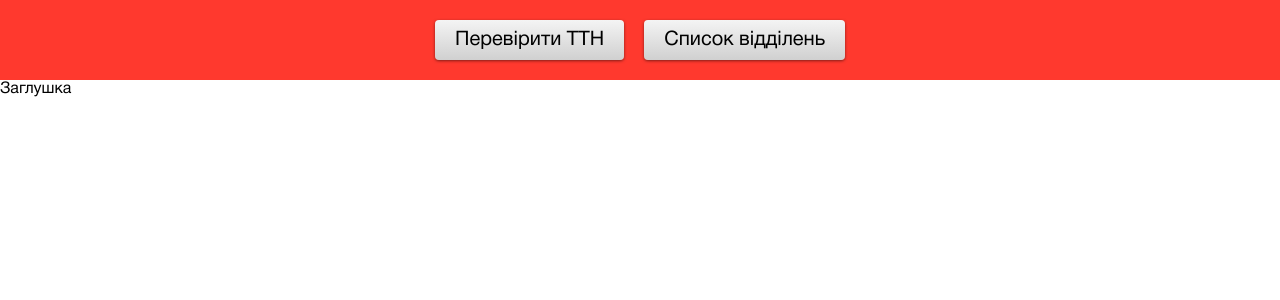
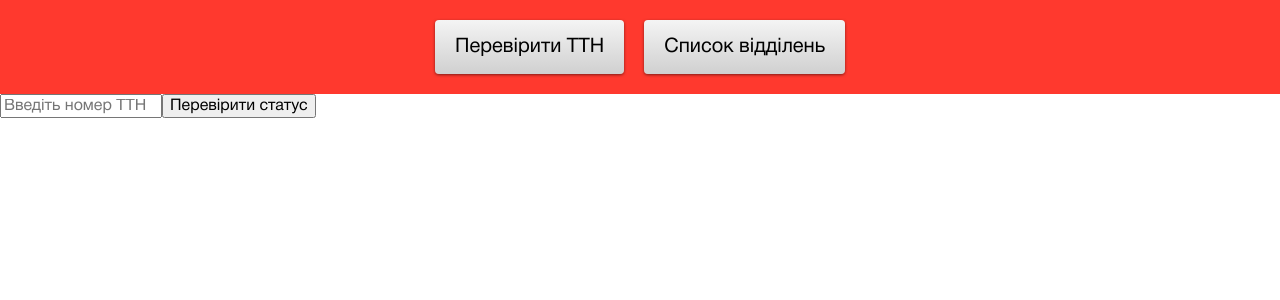
Before and after one commit to Ivan-GoIT/nova-pochta, a React (Create React App) app: page / in a window 1280 px wide. Shown: the top 300 px of the page. Built offline with nearby package versions, Linux system fonts and the light colour scheme.

Commit message:
work with searchForm

```diff
--- /dev/null
+++ b/jsconfig.json
@@ -0,0 +1,6 @@
+{
+  "compilerOptions": {
+    "baseUrl": "src"
+  },
+  "include": ["src"]
+}
--- a/src/App.jsx
+++ b/src/App.jsx
@@ -1,14 +1,16 @@
 import { Route, Routes } from 'react-router-dom';
-import './App.css';
-import NotFound from './components/NotFound/NotFound';
-import MainPage from './components/MainPage/MainPage';
-import { Stub } from './components/Stub';
+import 'App.css';
+import NotFound from 'components/NotFound/NotFound';
+import MainPage from 'pages/MainPage/MainPage';
+import { Stub } from 'components/Stub';
+import SearchForm from 'components/SearchForm/SearchForm';
+import formProperties from 'helpers/formProperties';
 
 function App() {
   return (
     <Routes>
       <Route path="/" element={<MainPage />}>
-        <Route index element={<Stub />} />
+        <Route index element={<SearchForm {...formProperties.ttn}/>} />
         <Route path="offices" element={<Stub />} />
         <Route path="*" element={<NotFound />} />
       </Route>
--- a/src/components/AppControls/AppControls.jsx
+++ b/src/components/AppControls/AppControls.jsx
@@ -7,10 +7,10 @@ const AppControls = () => {
     <header>
       <nav className={`${css.navigation}`}>
         <NavLink to="/" className={`${css.pageButton}`}>
-          Перевірити ТТН
+          <span>Перевірити ТТН</span>
         </NavLink>
         <NavLink to="/offices" className={`${css.pageButton}`}>
-          Список відділень
+          <span>Список відділень</span>
         </NavLink>
       </nav>
     </header>
--- a/src/components/AppControls/AppControls.module.css
+++ b/src/components/AppControls/AppControls.module.css
@@ -1,33 +1,34 @@
 header {
-  padding: 20px;
+  padding: 15px;
   background-color: var(--accent-bg-color);
 }
 
 .navigation {
   display: flex;
   justify-content: center;
-  gap: 20px;
+  gap: 15px;
 }
 
 .pageButton {
   text-align: center;
-  padding: 10px 20px;
+  padding: 10px 15px;
+
   border: none;
   border-radius: 4px;
-
   border-top-color: #d7d7d7;
 
   background: var(--main-button-bg-color);
   color: black;
 
   font-weight: 500;
-  font-size: 20px;
-  line-height: 1;
+  font-size: 18px;
+  line-height: 1.2;
   text-decoration: none;
 
   box-shadow: 0 1px 3px rgba(0, 0, 0, 0.5), inset 0 0px 0px white;
 
-  transition: background 250ms ease, color 250ms ease, border-color 250ms ease;
+  transition: background-color 250ms ease, color 250ms ease,
+    border-color 250ms ease;
 }
 
 .pageButton:hover,
@@ -36,3 +37,18 @@ header {
   color: whitesmoke;
   border-color: transparent;
 }
+
+@media screen and (min-width: 769px) {
+  header {
+    padding: 20px;
+  }
+
+  .navigation {
+    gap: 20px;
+  }
+
+  .pageButton {
+    padding: 15px 20px;
+    font-size: 20px;
+  }
+}
--- /dev/null
+++ b/src/components/SearchForm/SearchForm.jsx
@@ -0,0 +1,35 @@
+import css from './SearchForm.module.css'
+
+import { useState } from "react";
+
+const SearchForm = ({
+  title,
+  placeholder,
+  formSubmitHandler,
+  valueChecker,
+}) => {
+  const [value, setValue] = useState('');
+console.log(value)
+  const onChangeHandler = env => {
+    const { value } = env.currentTarget;
+    if (valueChecker(value)) setValue(value);
+  };
+  return (
+    <form onSubmit={formSubmitHandler}>
+      <input
+        type="text"
+        name="query"
+        pattern="^(5|2)([0-9]{13})$"
+        required
+        title={title}
+        placeholder={placeholder}
+        className={css.input}
+        onChange={onChangeHandler}
+        value={value}
+      />
+      <button type="submit">Перевірити статус</button>
+    </form>
+  );
+};
+
+export default SearchForm;
--- /dev/null
+++ b/src/helpers/formProperties.js
@@ -0,0 +1,17 @@
+import ttnChecker from './ttnChecker';
+
+const {
+  default: ttnFormSubmitHandler,
+} = require('./formSubmitHandlers/ttnFormSubmitHandler');
+
+const formProperties = {
+  ttn: {
+    title:
+      'Номер відправлення має складатися з 14 цифр та починатися з 2 або 5',
+    placeholder: 'Введіть номер ТТН',
+    formSubmitHandler: ttnFormSubmitHandler,
+    valueChecker: ttnChecker,
+  },
+};
+
+export default formProperties;
--- /dev/null
+++ b/src/helpers/formSubmitHandlers/ttnFormSubmitHandler.js
@@ -0,0 +1,7 @@
+const ttnFormSubmitHandler = evt => {
+  evt.preventDefault();
+
+  console.log('ttnFormSubmitHandler');
+};
+
+export default ttnFormSubmitHandler;
--- a/src/helpers/getTtnInfo.js
+++ b/src/helpers/getTtnInfo.js
@@ -1,5 +1,5 @@
 import axios from 'axios';
-import { BASE_URL, TRACKING } from '../constants/axios.constants';
+import { BASE_URL, TRACKING } from 'constants/axios.constants';
 
 const cutDataFromResponse = response => {
   const {
--- /dev/null
+++ b/src/helpers/ttnChecker.js
@@ -0,0 +1,5 @@
+const ttnChecker = value => {
+  value.replace(/\s/g, '');
+  return /^\d{0,14}$/.test(value);
+};
+export default ttnChecker;
--- a/src/components/MainPage/MainPage.jsx
+++ b/src/pages/MainPage/MainPage.jsx
@@ -1,7 +1,7 @@
 import { Suspense } from 'react';
-import AppControls from '../AppControls/AppControls';
+import AppControls from 'components/AppControls/AppControls';
 import { Outlet } from 'react-router-dom';
-import Loader from '../Loader/Loader';
+import Loader from 'components/Loader/Loader';
 
 const MainPage = () => {
   return (
```
Also changed, not shown: src/components/SearchForm/SearchForm.module.css (added).
